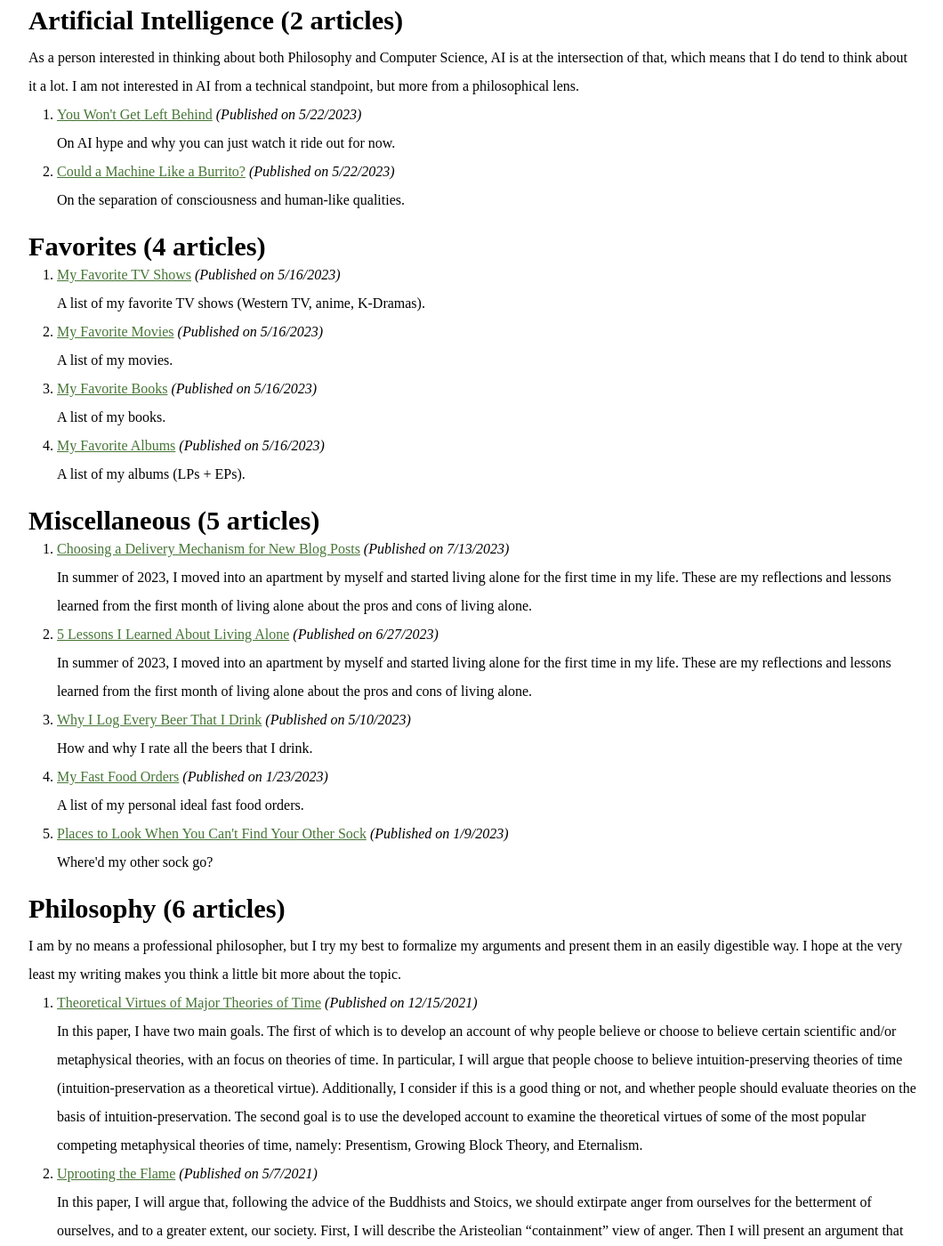
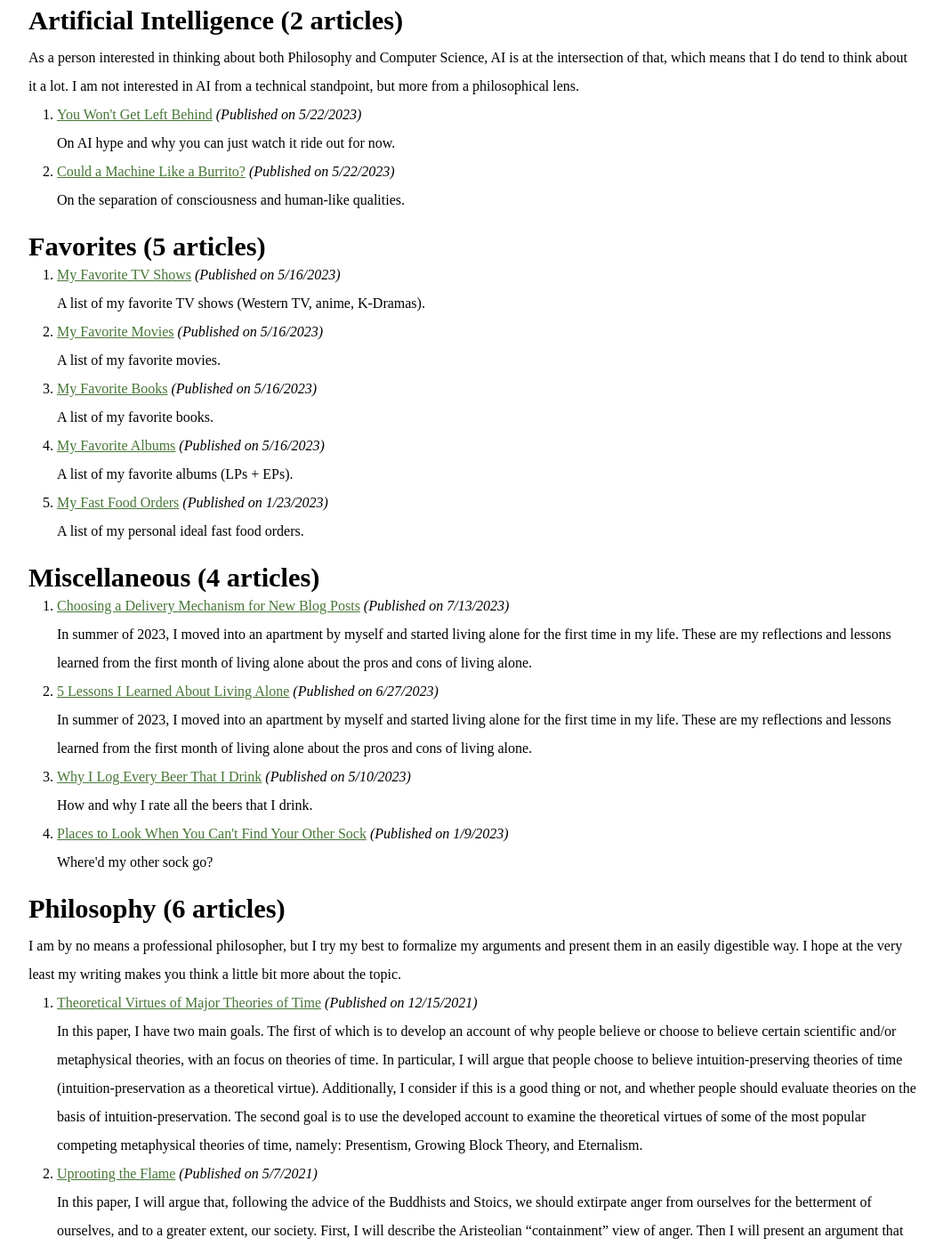
Before and after one commit to reeshuffled/reeshuffled.github.io, a Jekyll site: the page built from writing.html, in a window 1280 px wide and 1400 px high, scrolled down 1245 px. Shown: the whole window at 89% size, without its empty margins (108-1168 px from the left). Built offline with Jekyll 4.4.1, drawn with Linux system fonts in a browser that asks for light colours.

Commit message:
update favs

```diff
--- a/_posts/2023-05-16-My-Favorite-Albums.md
+++ b/_posts/2023-05-16-My-Favorite-Albums.md
@@ -4,7 +4,7 @@ title: "My Favorite Albums"
 categories: Writing
 tags: Favorites
 permalink: /writing/favorite-albums
-description: "A list of my albums (LPs + EPs)."
+description: "A list of my favorite albums (LPs + EPs)."
 ---
 
 LPs:
--- a/_posts/2023-05-16-My-Favorite-Books.md
+++ b/_posts/2023-05-16-My-Favorite-Books.md
@@ -4,7 +4,7 @@ title: "My Favorite Books"
 categories: Writing
 tags: Favorites
 permalink: /writing/favorite-books
-description: "A list of my books."
+description: "A list of my favorite books."
 ---
 
 Books:
--- a/_posts/2023-05-16-My-Favorite-Movies.md
+++ b/_posts/2023-05-16-My-Favorite-Movies.md
@@ -4,7 +4,7 @@ title: "My Favorite Movies"
 categories: Writing
 tags: Favorites
 permalink: /writing/favorite-movies
-description: "A list of my movies."
+description: "A list of my favorite movies."
 ---
 
 1. Parasite (2019)
```
Also changed, not shown: _posts/2023-01-23-My-Fast-Food-Orders.md (+1 -1 lines).
